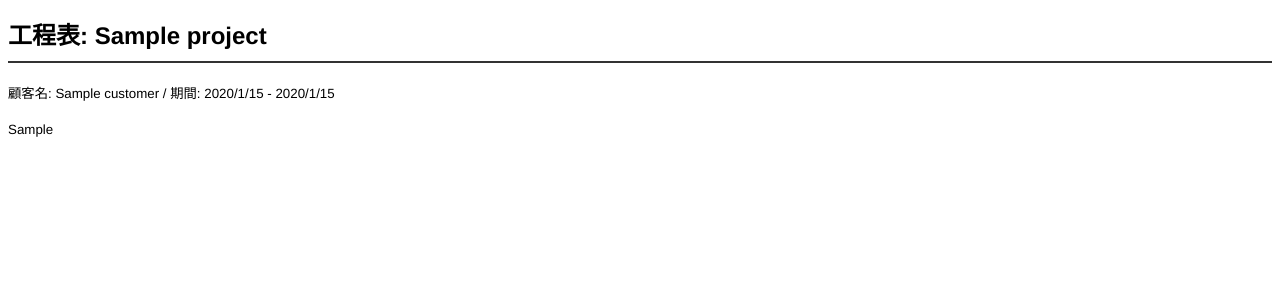
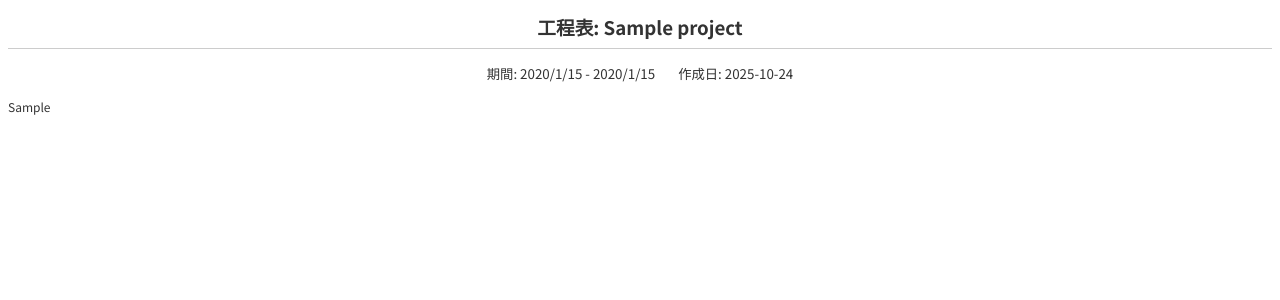
Before and after one commit to ayanaoto/fieldnote-grid, a Django app: template app/templates/app/gantt_pdf.html in a window 1280 px wide. Shown: the top 300 px of the page. Run offline with Django 5.2, Linux system fonts and the light colour scheme; the template is opened without the code that fills it: most values are stand-ins (such as "Sample title", 1, 10 or a date in 2020).

Commit message:
Update gantt_pdf.html

```diff
--- a/app/templates/app/gantt_pdf.html
+++ b/app/templates/app/gantt_pdf.html
@@ -3,46 +3,82 @@
 <head>
     <meta charset="UTF-8">
     <title>工程表: {{ project.name }}</title>
+    <!-- ★★★ Google Fonts (Noto Sans JP) 読み込みを追加 ★★★ -->
+    <link rel="preconnect" href="https://fonts.googleapis.com">
+    <link rel="preconnect" href="https://fonts.gstatic.com" crossorigin>
+    <link href="https://fonts.googleapis.com/css2?family=Noto+Sans+JP:wght@400;700&display=swap" rel="stylesheet">
+    <!-- ★★★★★★★★★★★★★★★★★★★★★★★★★★★★★★★ -->
     <style>
         @page {
-            size: A4 landscape; /* ★ 横向きを指定 */
-            margin: 1.5cm;
+            size: A4 landscape; /* 横向き */
+            margin: 1cm;
         }
+        /* ★★★ body にフォント指定を追加 ★★★ */
         body {
-            font-family: "Helvetica", "Arial", "Hiragino Sans", "Meiryo", sans-serif;
-            font-size: 10pt;
+            font-family: 'Noto Sans JP', sans-serif; /* ← フォント指定を追加 */
+            font-size: 9pt; /* 全体のフォントサイズを少し小さめに */
+            color: #333;
         }
         h1 {
-            font-size: 18pt;
-            border-bottom: 2px solid #333;
-            padding-bottom: 10px;
-            margin-bottom: 20px;
+            font-size: 14pt;
+            font-weight: bold;
+            text-align: center;
+            margin-bottom: 15px;
+            border-bottom: 1px solid #ccc;
+            padding-bottom: 8px;
+        }
+        .project-info {
+            margin-bottom: 15px;
+            font-size: 10pt;
+            text-align: center; /* 中央揃えに */
         }
         .gantt-container {
             width: 100%;
-            margin-top: 20px;
+            overflow: hidden; /* SVGがはみ出ないように */
+            margin: 0 auto; /* 中央揃え */
         }
-        /* SVG内のフォントサイズなどを調整 */
+        /* SVG自体のスタイル調整 */
         .gantt-container svg {
-            width: 100%;
+            max-width: 100%; /* コンテナ幅に合わせる */
             height: auto;
+            display: block; /* 余白削除 */
+            margin: 0 auto; /* 中央揃え */
+            /* SVG内のフォントも指定 (重要) */
+            font-family: 'Noto Sans JP', sans-serif !important;
         }
-        .gantt-container .bar-label,
-        .gantt-container .bar-wrapper .bar-label {
-            display: none !important;
+        /* Frappe Gantt のデフォルトスタイルを上書きしてフォントサイズ調整 */
+        .gantt .bar-label {
+            font-size: 8pt !important; /* タスク名の文字サイズ */
+            fill: #555 !important; /* 文字色を濃く */
         }
-        .gantt-container .upper-text,
-        .gantt-container .lower-text {
-            font-size: 10px !important;
+        .gantt .grid-header text,
+        .gantt .tick text {
+             font-size: 7pt !important; /* 日付ヘッダーの文字サイズ */
+             fill: #666 !important;
         }
+        /* SVG内の日本語フォントが指定されない場合があるため再指定 */
+        text {
+             font-family: 'Noto Sans JP', sans-serif !important;
+        }
+
     </style>
 </head>
 <body>
     <h1>工程表: {{ project.name }}</h1>
-    <p>顧客名: {{ project.customer.name|default:"-" }} / 期間: {{ project.start_date|date:"Y/n/j" }} - {{ project.end_date|date:"Y/n/j" }}</p>
+
+    <div class="project-info">
+        {% if project.start_date and project.end_date %}
+            期間: {{ project.start_date|date:"Y/n/j" }} - {{ project.end_date|date:"Y/n/j" }}
+        {% elif project.start_date %}
+            開始日: {{ project.start_date|date:"Y/n/j" }}
+        {% elif project.end_date %}
+            終了日: {{ project.end_date|date:"Y/n/j" }}
+        {% endif %}
+        <span style="margin-left: 20px;">作成日: {% now "Y-m-d" %}</span>
+    </div>
 
     <div class="gantt-container">
-        {# ★ JavaScriptから送られてきたSVGデータをここに埋め込む #}
+        <!-- JavaScriptから渡されたSVGデータをここに埋め込む -->
         {{ svg_data|safe }}
     </div>
 
```
